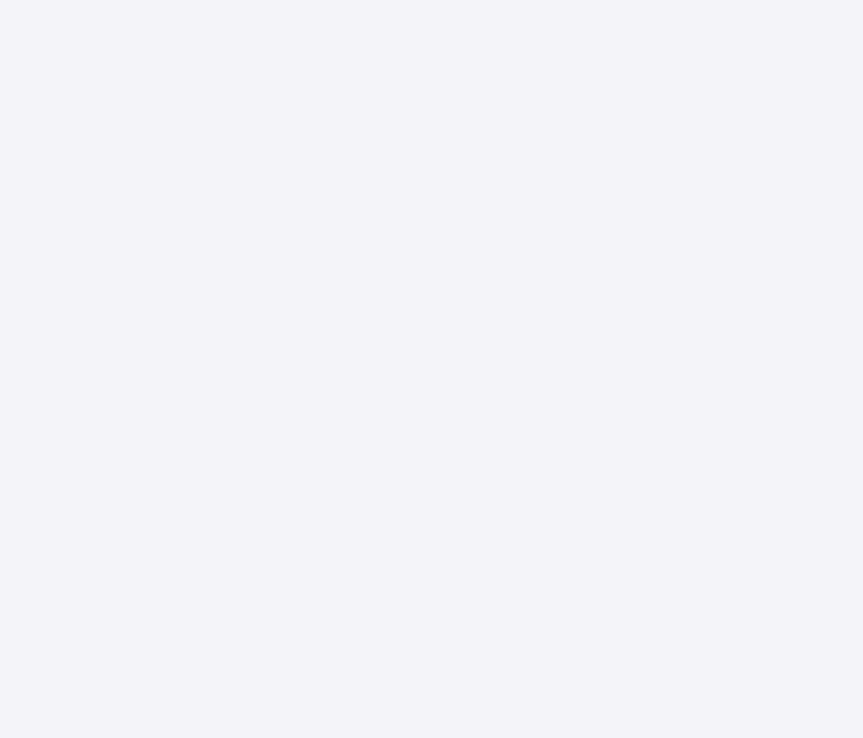
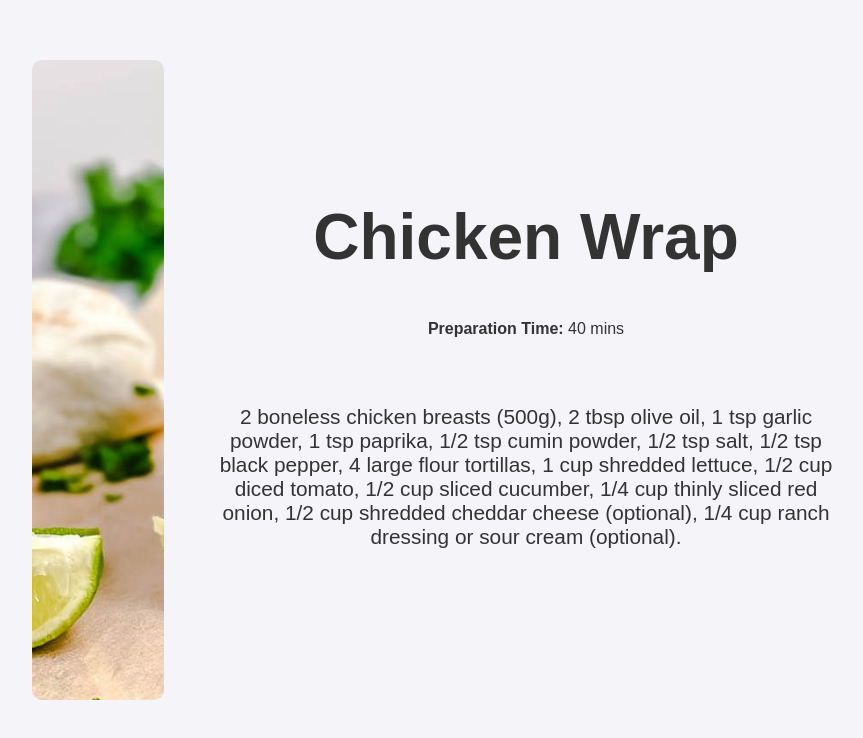
Before and after one commit to dariadohan/ChefSmartFE, a React (Create React App) app: page /recipe/1 in a window 1280 px wide. Before the commit this address had no page. Shown: the part 120-858 px from the top of the page, without its empty margins (196-1059 px from the left). Before the commit the page ends 800 px from the top, so only its background shows below. Built offline with nearby package versions, Linux system fonts and the light colour scheme; a web font is replaced by a local one.

Commit message:
final project

```diff
--- a/src/components/api/reteteApi.ts
+++ b/src/components/api/reteteApi.ts
@@ -3,7 +3,7 @@ import { ApiConfig } from './ApiConfig.tsx';
 export class ReteteApi {
   apiConfig: ApiConfig;
 
-  construtor(apiConfig: ApiConfig) {
+  constructor(apiConfig: any) {
     this.apiConfig = apiConfig;
   }
 
--- a/src/pages/AllRecipesPage.tsx
+++ b/src/pages/AllRecipesPage.tsx
@@ -1,6 +1,5 @@
 import React from 'react';
 import styled from 'styled-components';
-import { Link } from 'react-router-dom';
 import NavBar from '../components/NavBar.tsx';
 
 const AllRecipesPage = () => {
--- a/src/pages/FavouriteRecipesPage.tsx
+++ b/src/pages/FavouriteRecipesPage.tsx
@@ -14,7 +14,7 @@ const Container = styled.div`
 `;
 
 const Title = styled.h1`
-  font-size: 2rem; /* 32px equivalent */
+  font-size: 2rem;
   font-weight: bold;
   margin: 2rem 0;
   color: #333;
@@ -74,51 +74,67 @@ const Button = styled.button`
   }
 `;
 
-const FavouriteRecipesPage = () => {
-  const recipes = [
+export const recipes = [
   {
     title: 'Chicken Curry',
     preparationTime: '45 mins',
     image: '/images/curry.jpg',
+    description:
+      '500g chicken, 1/2 cup yogurt, 1 tsp turmeric powder, 1 tsp red chili powder, 1/2 tsp salt, 1 tbsp lemon juice, 2 tbsp oil, 1 large onion, 2 tomatoes, 1 tbsp ginger-garlic paste, 2 green chilies, 1 tsp cumin seeds, 1 tsp garam masala, 1 tsp coriander powder, 1/2 tsp black pepper, 1/2 cup coconut milk (optional), 1/2 tsp kasuri methi (optional), fresh coriander leaves.',
   },
   {
     title: 'Chicken Wrap',
     preparationTime: '40 mins',
     image: '/images/wrap.jpg',
+    description:
+      '2 boneless chicken breasts (500g), 2 tbsp olive oil, 1 tsp garlic powder, 1 tsp paprika, 1/2 tsp cumin powder, 1/2 tsp salt, 1/2 tsp black pepper, 4 large flour tortillas, 1 cup shredded lettuce, 1/2 cup diced tomato, 1/2 cup sliced cucumber, 1/4 cup thinly sliced red onion, 1/2 cup shredded cheddar cheese (optional), 1/4 cup ranch dressing or sour cream (optional).',
   },
   {
     title: 'Vodka Rigatoni',
     preparationTime: '45 mins',
     image: '/images/pasta.jpg',
+    description:
+      '1 lb rigatoni pasta, 2 tbsp olive oil, 1 medium onion (chopped), 3 cloves garlic (minced), 1/2 cup vodka, 1 can (14.5 oz) crushed tomatoes, 1/2 cup heavy cream, 1/4 cup grated Parmesan cheese, 1/2 tsp red pepper flakes, salt and black pepper to taste, fresh basil (optional, for garnish).',
   },
   {
     title: 'Beef Hummus',
     preparationTime: '30 mins',
     image: '/images/hummus.jpg',
+    description:
+      '1 lb ground beef, 2 tbsp olive oil, 1 medium onion (chopped), 3 cloves garlic (minced), 1 tsp ground cumin, 1 tsp ground paprika, 1/2 tsp ground cinnamon, salt and black pepper to taste, 1 cup hummus, 1/4 cup chopped parsley (for garnish), 2 tbsp pine nuts (optional, for garnish).',
   },
 
   {
     title: 'Seared Salmon with Dijon',
     preparationTime: '60 mins',
     image: '/images/salmon.jpg',
+    description:
+      '4 salmon fillets, 2 tbsp olive oil, 2 tbsp Dijon mustard, 1 tbsp honey, 1 tbsp lemon juice, 1 clove garlic (minced), salt and black pepper to taste, fresh parsley (optional, for garnish).',
   },
   {
     title: 'Herb Steak and Potatoes',
     preparationTime: '90 mins',
     image: '/images/steak.jpeg',
+    description:
+      '2 rib-eye steaks (about 1 lb), 4 medium potatoes (cubed), 2 tbsp olive oil, 2 cloves garlic (minced), 1 tbsp fresh rosemary (chopped), 1 tbsp fresh thyme (chopped), 1 tbsp butter, salt and black pepper to taste.',
   },
   {
     title: 'Caesar Salad',
     preparationTime: '30 mins',
     image: '/images/caesar-salad.jpg',
+    description:
+      '4 cups romaine lettuce (chopped), 1/2 cup Caesar dressing, 1/4 cup grated Parmesan cheese, 1 cup croutons, 1 tbsp olive oil, 1 clove garlic (minced), salt and black pepper to taste.',
   },
   {
     title: 'Pizza Funghi',
     preparationTime: '40 mins',
     image: '/images/pizza.jpg',
+    description:
+      '1 pizza dough (prepared), 1/2 cup tomato sauce, 2 cups mozzarella cheese (shredded), 200g mushrooms (sliced), 2 tbsp olive oil, 1 tsp dried oregano, salt and black pepper to taste, fresh basil (optional, for garnish).',
   },
 ];
 
+const FavouriteRecipesPage = () => {
   const navigate = useNavigate();
 
   return (
@@ -136,7 +152,7 @@ const FavouriteRecipesPage = () => {
               </RecipeInfo>
               <Button
                 onClick={() => {
-                  navigate(`/recipe/13231431531`);
+                  navigate(`/recipe/${index}`);
                 }}
               >
                 View Recipe
--- /dev/null
+++ b/src/pages/RecepiePage.tsx
@@ -0,0 +1,73 @@
+import React from 'react';
+import styled from 'styled-components';
+import { recipes } from './FavouriteRecipesPage.tsx';
+
+const Container = styled.div`
+  display: flex;
+  flex-direction: row;
+  align-items: center;
+  text-align: center;
+  padding: 20px;
+  font-family: Arial, sans-serif;
+  margin: 10rem 13rem;
+  gap: 2rem;
+`;
+
+const ImageContainer = styled.div`
+  width: 40rem;
+  height: 40rem;
+  overflow: hidden;
+  border-radius: 10px;
+`;
+
+const Image = styled.img`
+  width: 40rem;
+  height: 40rem;
+  object-fit: cover;
+`;
+
+const TextContainer = styled.div`
+  margin-top: 10px;
+  width: 40rem;
+  padding: 10px;
+`;
+
+const Title = styled.h2`
+  margin: 0;
+  font-size: 4rem;
+`;
+
+const FoodPage = () => {
+  const food = recipes;
+
+  const currentUrl = window.location.pathname;
+  const index = Number(currentUrl.slice(-1));
+
+  return (
+    <Container>
+      <>
+        <ImageContainer>
+          <Image src={food[index].image} alt={food[index].title} />
+        </ImageContainer>
+      </>
+
+      <div style={{ flexDirection: 'column' }}>
+        <TextContainer>
+          <Title>{food[index].title}</Title>
+        </TextContainer>
+
+        <TextContainer>
+          <p>
+            <strong>Preparation Time:</strong> {food[index].preparationTime}
+          </p>
+        </TextContainer>
+
+        <TextContainer>
+          <p style={{ fontSize: '1.3rem' }}>{food[index].description}</p>
+        </TextContainer>
+      </div>
+    </Container>
+  );
+};
+
+export default FoodPage;
--- a/src/routes/ApplicationRoutes.tsx
+++ b/src/routes/ApplicationRoutes.tsx
@@ -4,6 +4,7 @@ import LoginPage from '../pages/LoginPage.tsx';
 import IngredientsPage from '../pages/IngredientsPage.tsx';
 import FavouriteRecipesPage from '../pages/FavouriteRecipesPage.tsx';
 import AllRecipesPage from '../pages/AllRecipesPage.tsx';
+import RecepiePage from '../pages/RecepiePage.tsx';
 
 const ApplicationRoutes = () => {
   return (
@@ -13,6 +14,7 @@ const ApplicationRoutes = () => {
       <Route path="/ingredients" element={<IngredientsPage />} />
       <Route path="/fav-recipes" element={<FavouriteRecipesPage />} />
       <Route path="/all-recipes" element={<AllRecipesPage />} />
+      <Route path="/recipe/:id" element={<RecepiePage />} />
     </Routes>
   );
 };
```
Lines whose indentation alone changed are shown as unchanged.
